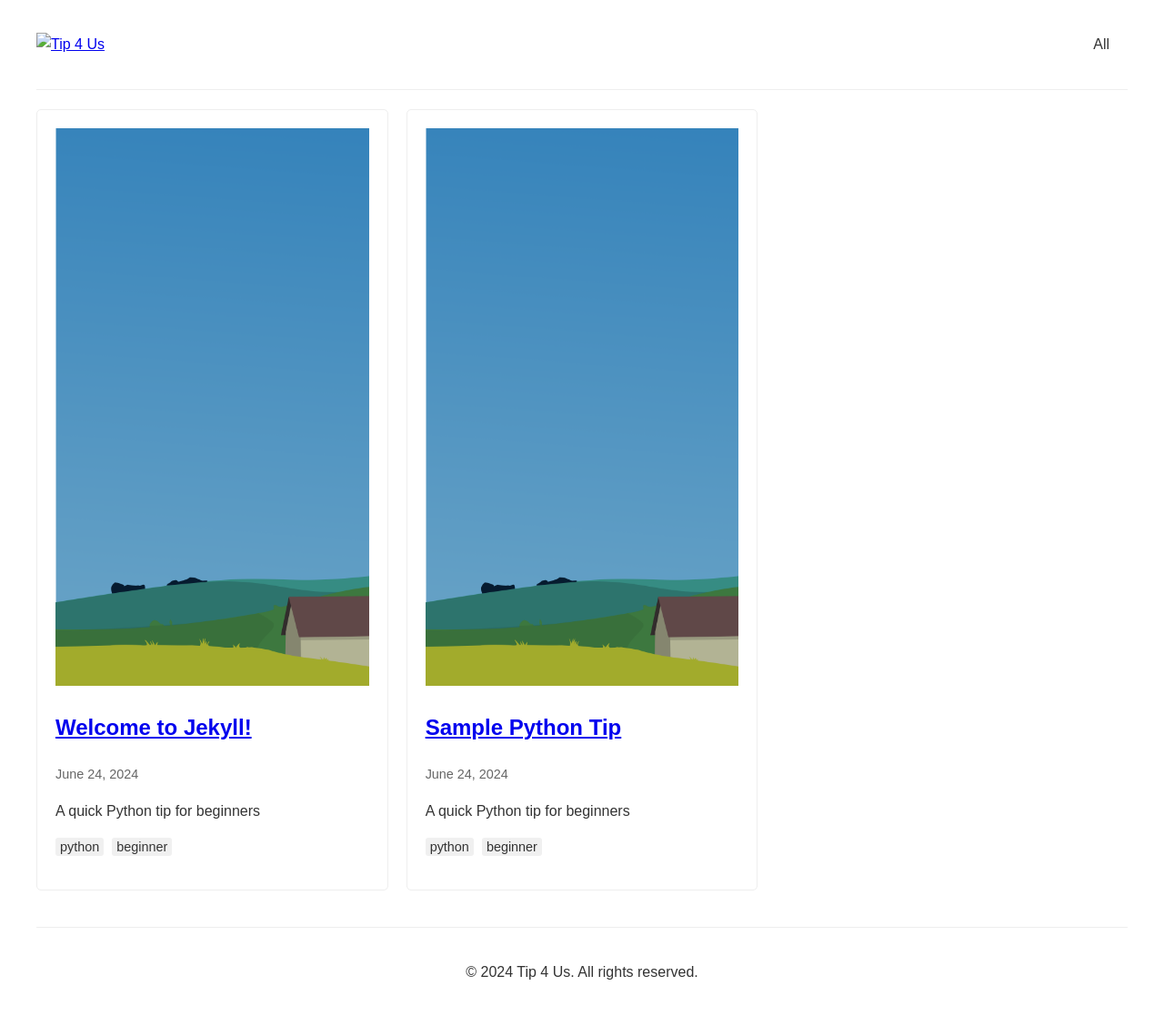
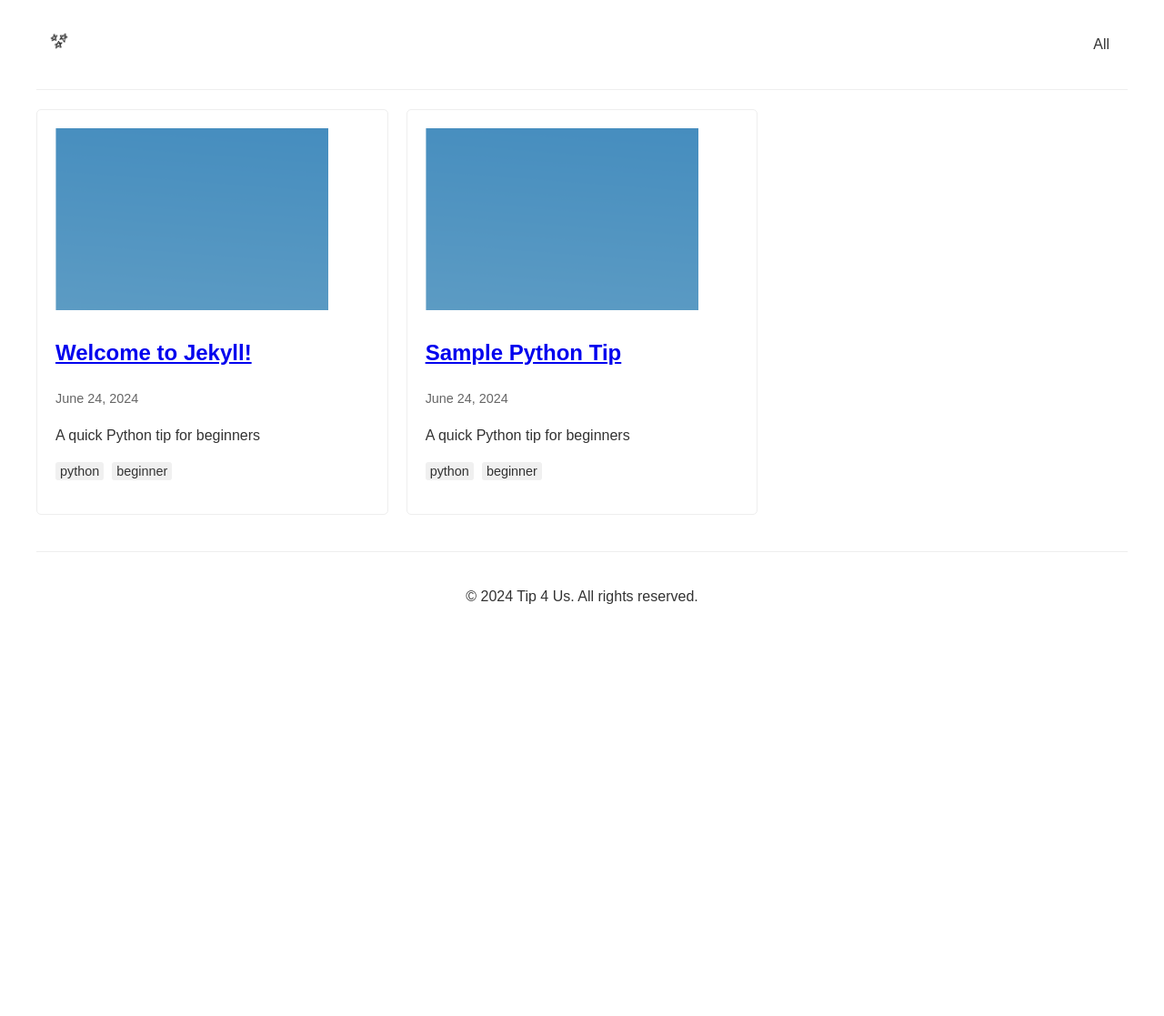
Before and after one commit to Gloridust/tip4.us, a Jekyll site: the page built from index.markdown, in a window 1280 px wide. Shown: the whole page at 91% size. Built offline with Jekyll 4.4.1, drawn with Linux system fonts in a browser that asks for light colours; after the commit the page ends 900 px from its top, so only the background shows below that.

Commit message:
fix:png layout

```diff
--- a/_config.yml
+++ b/_config.yml
@@ -95,7 +95,7 @@ twitter:
   username: yourtwitterhandle
   card: summary
 
-logo: /path/to/your/logo.png
+logo: /assets/src/logo.png
 
 social:
   name: Your Name
--- a/_includes/header.html
+++ b/_includes/header.html
@@ -1,7 +1,7 @@
 <header>
     <div class="logo">
         <a href="{{ '/' | relative_url }}">
-            <img src="{{ '/assets/images/logo.png' | relative_url }}" alt="{{ site.title }}">
+            <img src="{{ '/assets/src/logo.png' | relative_url }}" alt="{{ site.title }}">
         </a>
     </div>
     <nav>
--- a/_layouts/home.html
+++ b/_layouts/home.html
@@ -7,7 +7,7 @@ layout: default
 <div class="articles">
     {% for post in site.posts %}
     <article>
-        <img src="{{ post.cover }}" alt="{{ post.title }}">
+        <img src="{{ post.cover }}" alt="{{ post.title }}" class="article-preview-image">
         <h2><a href="{{ post.url | relative_url }}">{{ post.title }}</a></h2>
         <p class="date">{{ post.date | date: "%B %d, %Y" }}</p>
         <p class="description">{{ post.description }}</p>
--- a/_layouts/post.html
+++ b/_layouts/post.html
@@ -4,7 +4,7 @@ layout: default
 
 <article class="post">
     <h1>{{ page.title }}</h1>
-    <img src="{{ page.cover }}" alt="{{ page.title }}">
+    <img src="{{ page.cover }}" alt="{{ page.title }}" class="post-cover-image">
     <p class="date">{{ page.date | date: "%B %d, %Y" }}</p>
     <div class="content">
         {{ content }}
--- a/assets/css/main.css
+++ b/assets/css/main.css
@@ -54,6 +54,18 @@ article img {
     height: auto;
 }
 
+.article-preview-image {
+    width: 300px;
+    height: 200px;
+    object-fit: cover;
+    object-position: center;
+}
+
+.post-cover-image {
+    max-width: 100%;
+    height: auto;
+}
+
 .date, .tags {
     font-size: 0.9em;
     color: #666;
```
Also changed, not shown: Gemfile.lock (added).
